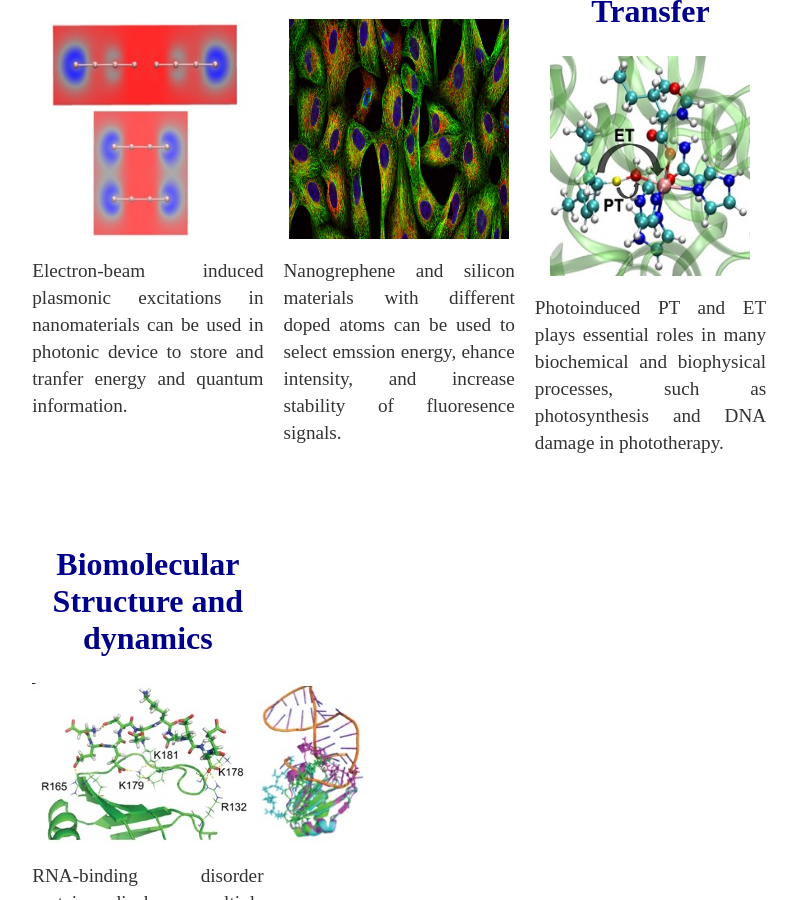
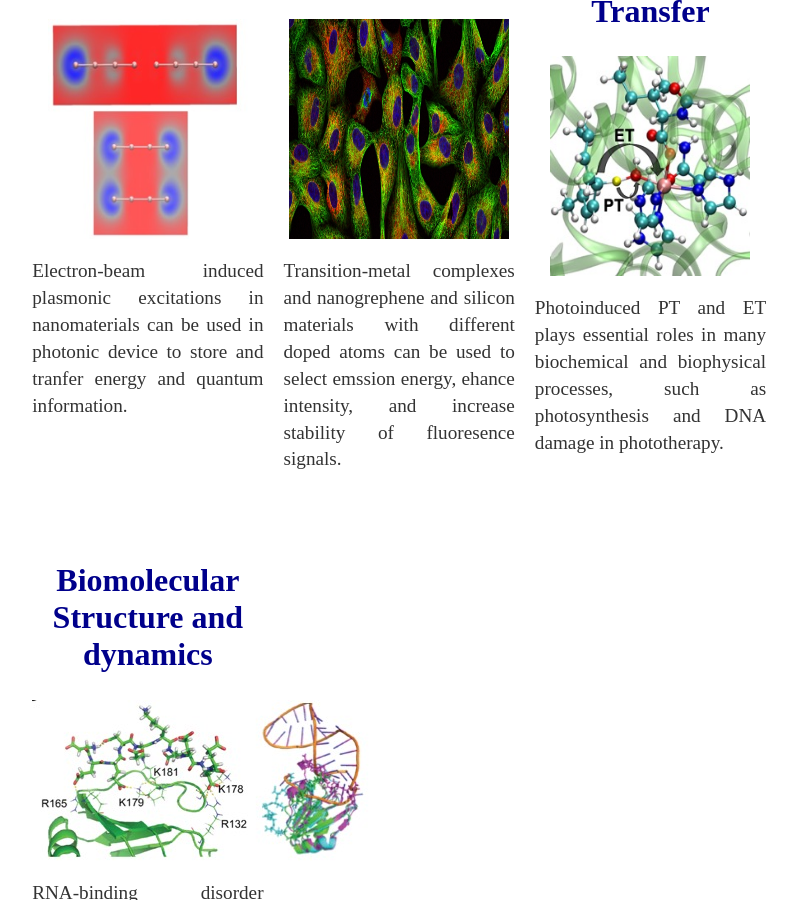
Before and after one commit to comchemyu/und.research.github.io, a Jekyll site: the page built from index.html, in a window 1280 px wide and 900 px high, scrolled down 688 px. Shown: the whole window, without its empty margins (237-1034 px from the left). Built offline with Jekyll 4.4.1, drawn with Linux system fonts in a browser that asks for light colours.

Commit message:
Update index.html

```diff
--- a/index.html
+++ b/index.html
@@ -65,7 +65,7 @@ img {
 	<div class="column">
 		<a href="/und.research.github.io/publications/bio imaging" style="color:darkblue;"><h2 style="text-align:center; font-size:200%;">Bioimaging and Nanomaterials</h2></a>
 		<a href="/und.research.github.io/publications/bio imaging"><img src="/und.research.github.io/publications/bio imaging/bio-image.jpg" width="220" height="220"></a>
-		<p style="text-align:justify; font-size:120%;"}>Nanogrephene and silicon materials with different doped atoms can be used to select emssion energy, ehance intensity, and increase stability of fluoresence signals.</p>
+		<p style="text-align:justify; font-size:120%;"}>Transition-metal complexes and nanogrephene and silicon materials with different doped atoms can be used to select emssion energy, ehance intensity, and increase stability of fluoresence signals.</p>
 	</div>
 	<div class="column">
 		<a href="/und.research.github.io/publications/petransfer" style="color:darkblue;"><h2 style="text-align:center; font-size:200%;">Proton and Electron Transfer</h2></a>
```
